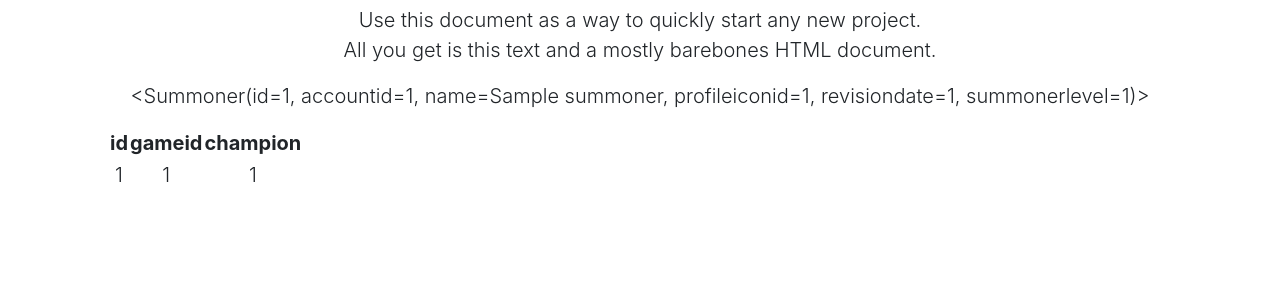
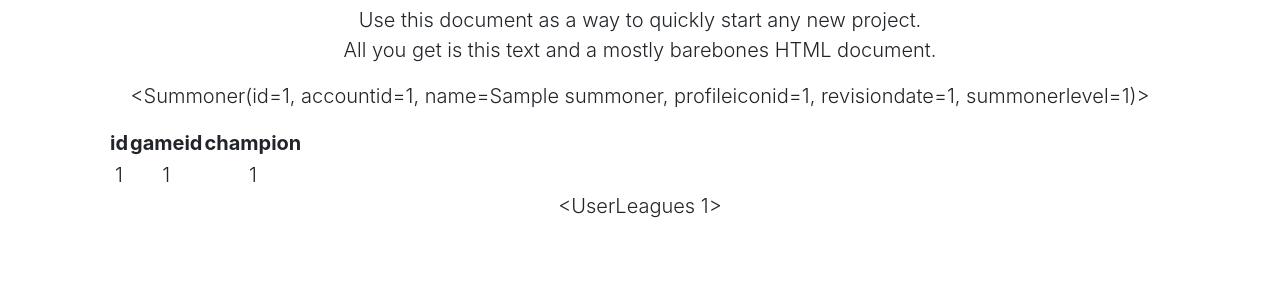
Before and after one commit to ematysek/Riot-API-Webapp, a Flask app: page /test in a window 1280 px wide. Shown: the part 179-479 px from the top of the page. Run offline with Flask 2, Linux system fonts and the light colour scheme; tables that the repository leaves empty hold one stand-in row (values such as "Sample post"); some libraries are stand-ins or nearby versions.

Commit message:
Add user_leagues to test page

```diff
--- a/app/main/routes.py
+++ b/app/main/routes.py
@@ -43,5 +43,5 @@ def test():
     rh = RequestHandler(db, api_endpoint=os.environ.get('API_ENDPOINT'), api_key=os.environ.get('API_KEY'))
     sums = rh.get_all_summoners()
     matches = rh.get_all_usermatches()
-    logger.debug(sums)
-    return render_template('test.html', summoners=sums, matches=matches, form=form)
+    leagues = rh.get_all_userleagues()
+    return render_template('test.html', summoners=sums, matches=matches, leagues=leagues, form=form)
--- a/app/templates/test.html
+++ b/app/templates/test.html
@@ -25,6 +25,7 @@
         {% for summoner in summoners %}
             <p class="lead">{{ summoner }}</p>
         {% endfor %}
+        {% if matches %}
         <table class="lead">
             <tr>
                 <th>id</th>
@@ -39,6 +40,12 @@
             </tr>
             {% endfor %}
         </table>
+        {% endif %}
+        {% if leagues %}
+            {% for league in leagues %}
+                <p class="lead">{{ league }}</p>
+            {% endfor %}
+        {% endif %}
     </div>
 
 </main><!-- /.container -->
--- a/app/util/request_handler.py
+++ b/app/util/request_handler.py
@@ -1,6 +1,6 @@
 import logging
 
-from app.flask_models import Summoner, UserMatch
+from app.flask_models import Summoner, UserMatch, UserLeagues
 from app.wrappers import riot_request
 
 
@@ -34,6 +34,12 @@ class RequestHandler:
     def get_all_usermatches(self):
         self.logger.info("returning all usermatches")
         q = self.db.session.query(UserMatch).all()
+        self.logger.debug(q)
+        return q
+
+    def get_all_userleagues(self):
+        self.logger.info("Returning all userleagues")
+        q = UserLeagues.query.all()
         self.logger.debug(q)
         return q
 
```
